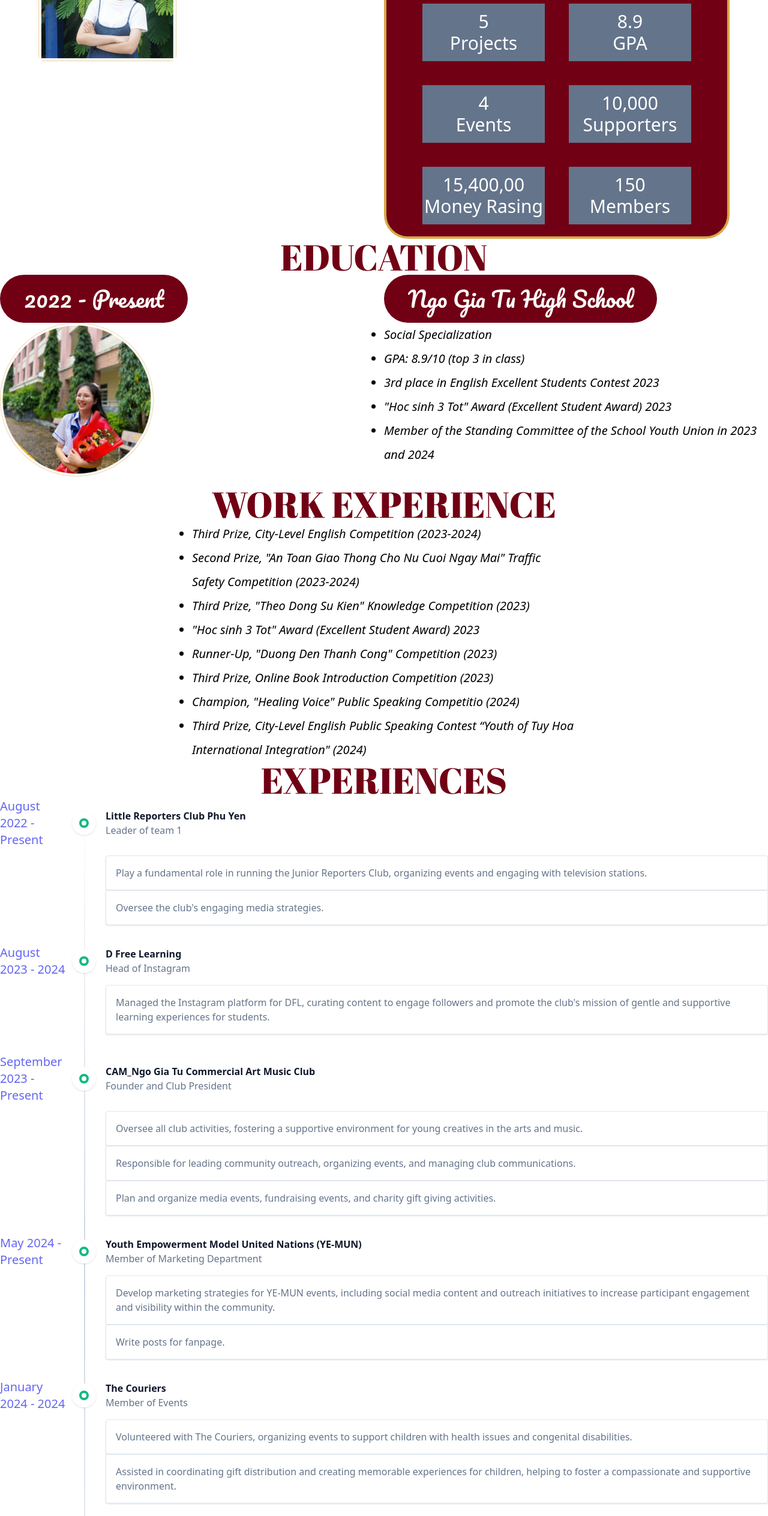
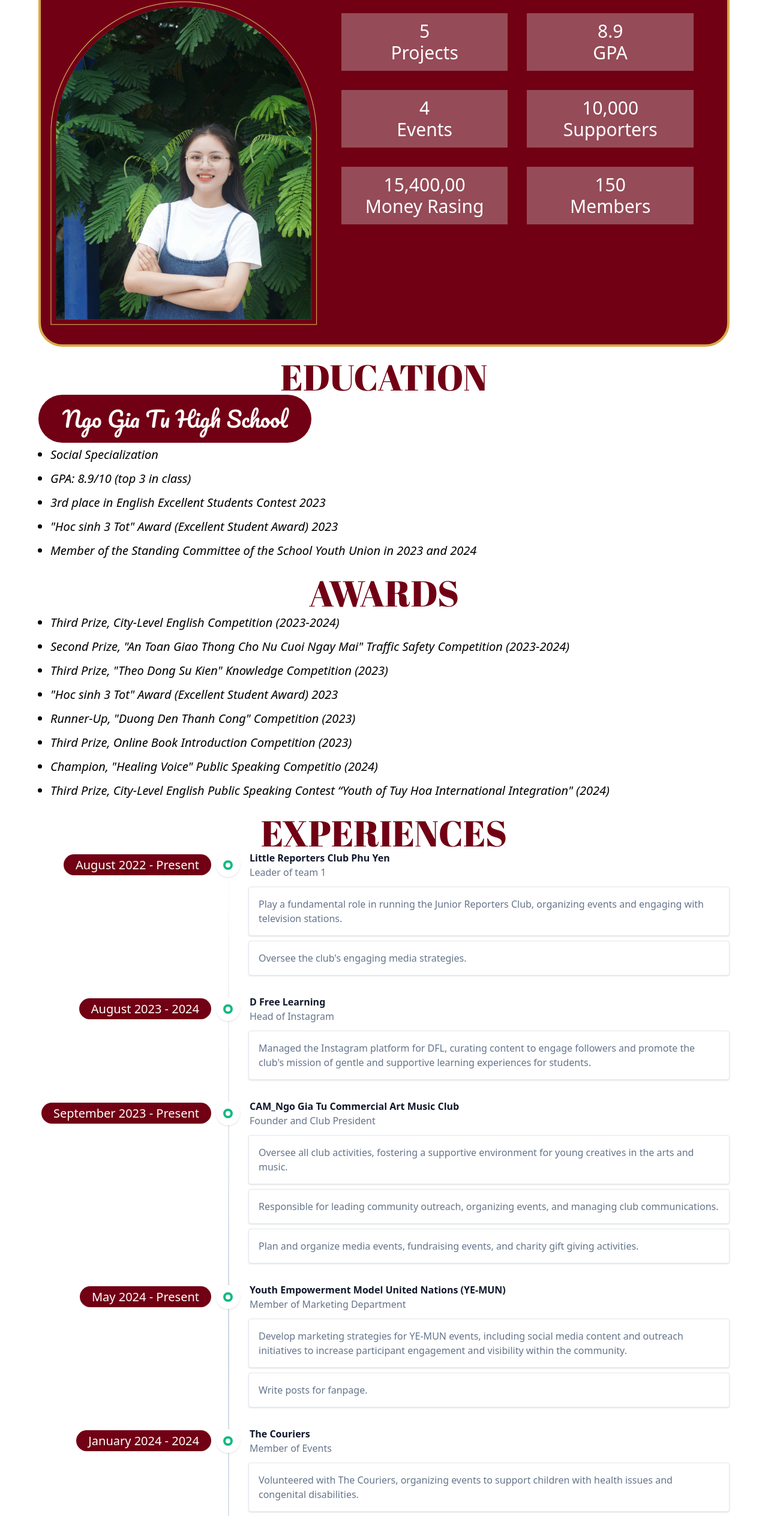
Before and after one commit to DoanKhiem/portfolio-boiboi, a Nuxt app: page /resume in a window 1280 px wide. Shown: the part 234-2761 px from the top of the page at 60% size. Built offline with nearby package versions, Linux system fonts and the light colour scheme.

Commit message:
respon resume

```diff
--- a/components/Awards.vue
+++ b/components/Awards.vue
@@ -1,6 +1,6 @@
 <template>
-    <h1 class="text-primary abril-fatface-regular-font text-6xl uppercase text-center">WORK EXPERIENCE</h1>
-    <div class="mx-auto w-1/2">
+    <h1 class="text-primary abril-fatface-regular-font text-5xl md:text-6xl uppercase text-center mt-5">AWARDS</h1>
+    <div class="mx-auto px-5">
         <ul class="list-disc text-xl leading-10 italic font-medium">
             <li>Third Prize, City-Level English Competition (2023-2024)</li>
             <li>Second Prize, "An Toan Giao Thong Cho Nu Cuoi Ngay Mai" Traffic Safety Competition (2023-2024)</li>
--- a/components/Education.vue
+++ b/components/Education.vue
@@ -1,14 +1,15 @@
 <template>
-    <h1 class="text-primary abril-fatface-regular-font text-6xl uppercase text-center">Education</h1>
-    <div class="grid grid-cols-2">
+    <h1 class="text-primary abril-fatface-regular-font text-5xl md:text-6xl uppercase text-center mt-5">Education</h1>
+    <!-- <div class="grid grid-cols-2">
         <div>
             <h2 class="pacifico-regular-font px-10 py-5 inline-block text-4xl bg-primary text-white rounded-full">2022 - Present</h2>
             <img src="~/assets/images/avt-4.png" alt="Image Avatar"
                     class="w-2/5 object-cover rounded-lg mb-4 transition-transform duration-300 hover:scale-105">
-        </div>
-        <div>
-            <div>
-                <h2 class="pacifico-regular-font px-10 py-5 inline-block text-4xl bg-primary text-white rounded-full">Ngo Gia Tu High School</h2>
+        </div> -->
+    <h2
+        class="pacifico-regular-font text-center px-5 py-2 md:px-10 md:py-5 inline-block text-2xl md:text-4xl bg-primary text-white rounded-full">
+        Ngo Gia Tu High School</h2>
+    <div class="px-5">
         <ul class="list-disc text-xl leading-10 italic font-medium">
             <li>Social Specialization</li>
             <li>GPA: 8.9/10 (top 3 in class)</li>
@@ -17,14 +18,11 @@
             <li>Member of the Standing Committee of the School Youth Union in 2023 and 2024</li>
         </ul>
     </div>
-        </div>
-    </div>
+    <!-- </div> -->
 </template>
 
 <script setup lang="ts">
 
 </script>
 
-<style scoped>
-
-</style>
+<style scoped></style>
--- a/components/Experiences.vue
+++ b/components/Experiences.vue
@@ -1,9 +1,9 @@
 <template>
-    <h1 class="text-primary abril-fatface-regular-font text-6xl uppercase text-center">EXPERIENCES</h1>
+    <h1 class="text-primary abril-fatface-regular-font text-5xl md:text-6xl uppercase text-center mt-5">EXPERIENCES</h1>
 
 
     <div
-        class="space-y-8 relative before:absolute before:inset-0 before:ml-5 before:-translate-x-px md:before:ml-[8.75rem] md:before:translate-x-0 before:h-full before:w-0.5 before:bg-gradient-to-b before:from-transparent before:via-slate-300 before:to-transparent">
+        class="space-y-8 relative before:absolute before:inset-0 before:ml-5 before:-translate-x-px md:before:ml-[19.75rem] md:before:translate-x-0 before:h-full before:w-0.5 before:bg-gradient-to-b before:from-transparent before:via-slate-300 before:to-transparent">
 
         <!-- Item #1 -->
         <div class="relative">
@@ -16,7 +16,9 @@
                         </svg>
                     </div>
                     <!-- Date -->
-                    <time class="font-caveat font-medium text-xl text-indigo-500 md:w-28">August 2022 - Present</time>
+                    <time class="font-caveat font-medium text-xl text-white text-end md:w-72">
+                        <h1 class="bg-primary rounded-full px-5 py-1 inline">August 2022 - Present</h1>
+                    </time>
                 </div>
                 <!-- Title -->
                 <div class="text-slate-500 ml-14">
@@ -25,10 +27,11 @@
                 </div>
             </div>
             <!-- Card -->
-            <div class="bg-white p-4 rounded border border-slate-200 text-slate-500 shadow ml-14 md:ml-44">
-                Play a fundamental role in running the Junior Reporters Club, organizing events and engaging with television stations.
+            <div class="bg-white p-4 rounded border border-slate-200 text-slate-500 shadow ml-14 md:ml-[350px] mb-2">
+                Play a fundamental role in running the Junior Reporters Club, organizing events and engaging with
+                television stations.
             </div>
-            <div class="bg-white p-4 rounded border border-slate-200 text-slate-500 shadow ml-14 md:ml-44">
+            <div class="bg-white p-4 rounded border border-slate-200 text-slate-500 shadow ml-14 md:ml-[350px] mb-2">
                 Oversee the club's engaging media strategies.
             </div>
         </div>
@@ -44,7 +47,9 @@
                         </svg>
                     </div>
                     <!-- Date -->
-                    <time class="font-caveat font-medium text-xl text-indigo-500 md:w-28">August 2023 - 2024</time>
+                    <time class="font-caveat font-medium text-xl text-white text-end md:w-72">
+                        <h1 class="bg-primary rounded-full px-5 py-1 inline">August 2023 - 2024</h1>
+                    </time>
                 </div>
                 <!-- Title -->
                 <div class="text-slate-500 ml-14">
@@ -53,8 +58,9 @@
                 </div>
             </div>
             <!-- Card -->
-            <div class="bg-white p-4 rounded border border-slate-200 text-slate-500 shadow ml-14 md:ml-44">
-                Managed the Instagram platform for DFL, curating content to engage followers and promote the club's mission of gentle and supportive learning experiences for students.
+            <div class="bg-white p-4 rounded border border-slate-200 text-slate-500 shadow ml-14 md:ml-[350px] mb-2">
+                Managed the Instagram platform for DFL, curating content to engage followers and promote the club's
+                mission of gentle and supportive learning experiences for students.
             </div>
         </div>
 
@@ -69,7 +75,9 @@
                         </svg>
                     </div>
                     <!-- Date -->
-                    <time class="font-caveat font-medium text-xl text-indigo-500 md:w-28">September 2023 - Present</time>
+                    <time class="font-caveat font-medium text-xl text-white text-end md:w-72">
+                        <h1 class="bg-primary rounded-full px-5 py-1 inline">September 2023 - Present</h1>
+                    </time>
                 </div>
                 <!-- Title -->
                 <div class="text-slate-500 ml-14">
@@ -78,13 +86,14 @@
                 </div>
             </div>
             <!-- Card -->
-            <div class="bg-white p-4 rounded border border-slate-200 text-slate-500 shadow ml-14 md:ml-44">
-                Oversee all club activities, fostering a supportive environment for young creatives in the arts and music.
+            <div class="bg-white p-4 rounded border border-slate-200 text-slate-500 shadow ml-14 md:ml-[350px] mb-2">
+                Oversee all club activities, fostering a supportive environment for young creatives in the arts and
+                music.
             </div>
-            <div class="bg-white p-4 rounded border border-slate-200 text-slate-500 shadow ml-14 md:ml-44">
+            <div class="bg-white p-4 rounded border border-slate-200 text-slate-500 shadow ml-14 md:ml-[350px] mb-2">
                 Responsible for leading community outreach, organizing events, and managing club communications.
             </div>
-            <div class="bg-white p-4 rounded border border-slate-200 text-slate-500 shadow ml-14 md:ml-44">
+            <div class="bg-white p-4 rounded border border-slate-200 text-slate-500 shadow ml-14 md:ml-[350px] mb-2">
                 Plan and organize media events, fundraising events, and charity gift giving activities.
             </div>
         </div>
@@ -100,18 +109,22 @@
                         </svg>
                     </div>
                     <!-- Date -->
-                    <time class="font-caveat font-medium text-xl text-indigo-500 md:w-28">May 2024 - Present</time>
+                    <time class="font-caveat font-medium text-xl text-white text-end md:w-72">
+                        <h1 class="bg-primary rounded-full px-5 py-1 inline">May 2024 - Present</h1>
+                    </time>
                 </div>
                 <!-- Title -->
                 <div class="text-slate-500 ml-14">
                     <span class="text-slate-900 font-bold">Youth Empowerment Model United Nations (YE-MUN)</span>
-                    <br>Member of Marketing Department</div>
+                    <br>Member of Marketing Department
+                </div>
             </div>
             <!-- Card -->
-            <div class="bg-white p-4 rounded border border-slate-200 text-slate-500 shadow ml-14 md:ml-44">
-                Develop marketing strategies for YE-MUN events, including social media content and outreach initiatives to increase participant engagement and visibility within the community.
+            <div class="bg-white p-4 rounded border border-slate-200 text-slate-500 shadow ml-14 md:ml-[350px] mb-2">
+                Develop marketing strategies for YE-MUN events, including social media content and outreach initiatives
+                to increase participant engagement and visibility within the community.
             </div>
-            <div class="bg-white p-4 rounded border border-slate-200 text-slate-500 shadow ml-14 md:ml-44">
+            <div class="bg-white p-4 rounded border border-slate-200 text-slate-500 shadow ml-14 md:ml-[350px] mb-2">
                 Write posts for fanpage.
             </div>
         </div>
@@ -127,19 +140,24 @@
                         </svg>
                     </div>
                     <!-- Date -->
-                    <time class="font-caveat font-medium text-xl text-indigo-500 md:w-28">January 2024 - 2024</time>
+                    <time class="font-caveat font-medium text-xl text-white text-end md:w-72">
+                        <h1 class="bg-primary rounded-full px-5 py-1 inline">January 2024 - 2024</h1>
+                    </time>
                 </div>
                 <!-- Title -->
                 <div class="text-slate-500 ml-14">
                     <span class="text-slate-900 font-bold">The Couriers</span>
-                    <br>Member of Events</div>
+                    <br>Member of Events
+                </div>
             </div>
             <!-- Card -->
-            <div class="bg-white p-4 rounded border border-slate-200 text-slate-500 shadow ml-14 md:ml-44">
-                Volunteered with The Couriers, organizing events to support children with health issues and congenital disabilities.
+            <div class="bg-white p-4 rounded border border-slate-200 text-slate-500 shadow ml-14 md:ml-[350px] mb-2">
+                Volunteered with The Couriers, organizing events to support children with health issues and congenital
+                disabilities.
             </div>
-            <div class="bg-white p-4 rounded border border-slate-200 text-slate-500 shadow ml-14 md:ml-44">
-                Assisted in coordinating gift distribution and creating memorable experiences for children, helping to foster a compassionate and supportive environment.
+            <div class="bg-white p-4 rounded border border-slate-200 text-slate-500 shadow ml-14 md:ml-[350px] mb-2">
+                Assisted in coordinating gift distribution and creating memorable experiences for children, helping to
+                foster a compassionate and supportive environment.
             </div>
         </div>
 
@@ -154,18 +172,22 @@
                         </svg>
                     </div>
                     <!-- Date -->
-                    <time class="font-caveat font-medium text-xl text-indigo-500 md:w-28">July 2024 - 2024</time>
+                    <time class="font-caveat font-medium text-xl text-white text-end md:w-72">
+                        <h1 class="bg-primary rounded-full px-5 py-1 inline">July 2024 - 2024</h1>
+                    </time>
                 </div>
                 <!-- Title -->
                 <div class="text-slate-500 ml-14">
                     <span class="text-slate-900 font-bold">Bup Sen Hong National Festival</span>
-                    <br>Member of Events</div>
+                    <br>Member of Events
+                </div>
             </div>
             <!-- Card -->
-            <div class="bg-white p-4 rounded border border-slate-200 text-slate-500 shadow ml-14 md:ml-44">
-                Contribute as a volunteer at the 2024 National Pink Lotus Festival, supporting event logistics and interacting with participants.
+            <div class="bg-white p-4 rounded border border-slate-200 text-slate-500 shadow ml-14 md:ml-[350px] mb-2">
+                Contribute as a volunteer at the 2024 National Pink Lotus Festival, supporting event logistics and
+                interacting with participants.
             </div>
-            <div class="bg-white p-4 rounded border border-slate-200 text-slate-500 shadow ml-14 md:ml-44">
+            <div class="bg-white p-4 rounded border border-slate-200 text-slate-500 shadow ml-14 md:ml-[350px] mb-2">
                 Helped promote Vietnamese culture and arts, enhance the festival experience for enlightenment.
             </div>
         </div>
@@ -181,18 +203,22 @@
                         </svg>
                     </div>
                     <!-- Date -->
-                    <time class="font-caveat font-medium text-xl text-indigo-500 md:w-28">March 2024 - 2024</time>
+                    <time class="font-caveat font-medium text-xl text-white text-end md:w-72">
+                        <h1 class="bg-primary rounded-full px-5 py-1 inline">March 2024 - 2024</h1>
+                    </time>
                 </div>
                 <!-- Title -->
                 <div class="text-slate-500 ml-14">
                     <span class="text-slate-900 font-bold">Flag-Raising Ceremony - Tien Phong Newspaper</span>
-                    <br>Block 4 Leader</div>
+                    <br>Block 4 Leader
+                </div>
             </div>
             <!-- Card -->
-            <div class="bg-white p-4 rounded border border-slate-200 text-slate-500 shadow ml-14 md:ml-44">
-                Lead a team at the Tien Phong newspaper flag raising ceremony in 2024 to form the shape of Vietnam, working closely with experienced journalists to promote national pride.
+            <div class="bg-white p-4 rounded border border-slate-200 text-slate-500 shadow ml-14 md:ml-[350px] mb-2">
+                Lead a team at the Tien Phong newspaper flag raising ceremony in 2024 to form the shape of Vietnam,
+                working closely with experienced journalists to promote national pride.
             </div>
-            <div class="bg-white p-4 rounded border border-slate-200 text-slate-500 shadow ml-14 md:ml-44">
+            <div class="bg-white p-4 rounded border border-slate-200 text-slate-500 shadow ml-14 md:ml-[350px] mb-2">
                 Promoted tourism and people in the homeland.
             </div>
         </div>
--- a/components/Portfolio.vue
+++ b/components/Portfolio.vue
@@ -43,7 +43,7 @@
             </div>
             <div class="mt-5 md:mt-0">
                 <img src="~/assets/images/avt-1.png" alt="Image Avatar"
-                    class="w-full object-cover rounded-lg transition-transform duration-300 hover:scale-105">
+                    class="w-full object-cover transition-transform duration-300 hover:scale-105">
             </div>
         </div>
         <!-- <div class="md:col-span-2 relative bg-primary">
--- a/components/WorkExperience.vue
+++ b/components/WorkExperience.vue
@@ -1,6 +1,6 @@
 <template>
-    <h1 class="text-primary abril-fatface-regular-font text-6xl uppercase text-center">AWARDS</h1>
-    <div class="mx-auto w-1/2">
+    <h1 class="text-primary abril-fatface-regular-font text-5xl md:text-6xl uppercase text-center mt-5">WORK EXPERIENCE</h1>
+    <div class="mx-auto px-5">
         <ul class="list-disc text-xl leading-10 italic font-medium">
             <li>MC for the event: Mid-Autumn Festival for children</li>
             <li>Forum host: Building beautiful friendships, saying no to school violence</li>
--- a/pages/resume.vue
+++ b/pages/resume.vue
@@ -1,39 +1,42 @@
 <template>
-        <div class="grid grid-cols-2 max-w-6xl mx-auto">
-            <div>
-                <img src="~/assets/images/avt-2.png" alt="Image Avatar"
-                    class="w-2/5 object-cover rounded-lg mb-4 transition-transform duration-300 hover:scale-105">
-            </div>
-            <div class="bg-primary border-4 rounded-[40px] p-5 border-[#d7a947] text-white">
-                <h2 class="abril-fatface-regular-font text-6xl uppercase text-center">My Resume</h2>
+    <div class="max-w-6xl mx-auto py-5 px-4 md:px-0">
+        <div class="bg-primary border-4 rounded-[40px] border-[#d7a947] text-white">
+            <h2 class="abril-fatface-regular-font text-5xl md:text-6xl uppercase text-center mt-5">My Resume</h2>
             <div class="relative z-20 mt-5">
-                    <h3 class="bg-[#d7a947] rounded-[40px] inline-block px-5 py-1 text-2xl">Me Through Numbers</h3>
+                <h3 class="bg-[#d7a947] rounded-[40px] inline-block px-5 py-1 text-xl md:text-2xl">Me Through Numbers</h3>
                 <div class="bg-[#d7a947] h-1 w-full absolute top-1/2 left-1 -z-10"></div>
             </div>
-                <div class="grid grid-cols-2 gap-10 px-10 mt-10">
-                    <div class="text-center text-3xl bg-slate-500 py-3">
+            <div class="grid md:grid-cols-5 p-4">
+                <div class="md:col-span-2">
+                    <img src="~/assets/images/avt-2.png" alt="Image Avatar"
+                        class="w-full object-cover mb-4 transition-transform duration-300 hover:scale-105">
+                </div>
+                <div class="md:col-span-3">
+                    <div class="grid grid-cols-2 gap-8 md:px-10 mt-5">
+                        <div class="text-center text-3xl bg-[#954b58] py-3">
                             <p>5</p>
                             <p>Projects</p>
                         </div>
-                    <div class="text-center text-3xl bg-slate-500 py-3">
+                        <div class="text-center text-3xl bg-[#954b58] py-3">
                             <p>8.9</p>
                             <p>GPA</p>
                         </div>
-                    <div class="text-center text-3xl bg-slate-500 py-3">
+                        <div class="text-center text-3xl bg-[#954b58] py-3">
                             <p>4</p>
                             <p>Events</p>
                         </div>
-                    <div class="text-center text-3xl bg-slate-500 py-3">
+                        <div class="text-center text-3xl bg-[#954b58] py-3">
                             <p>10,000</p>
                             <p>Supporters</p>
                         </div>
-                    <div class="text-center text-3xl bg-slate-500 py-3">
+                        <div class="text-center text-3xl bg-[#954b58] py-3">
                             <p>15,400,00</p>
                             <p>Money Rasing</p>
                         </div>
-                    <div class="text-center text-3xl bg-slate-500 py-3">
+                        <div class="text-center text-3xl bg-[#954b58] py-3">
                             <p>150</p>
                             <p>Members</p>
+                        </div>
                     </div>
                 </div>
             </div>
@@ -41,6 +44,9 @@
         <Education />
         <Awards />
         <Experiences />
+        <WorkExperience />
+    </div>
+
 </template>
 
 <script setup lang="ts">
```
Lines whose indentation alone changed are shown as unchanged.
